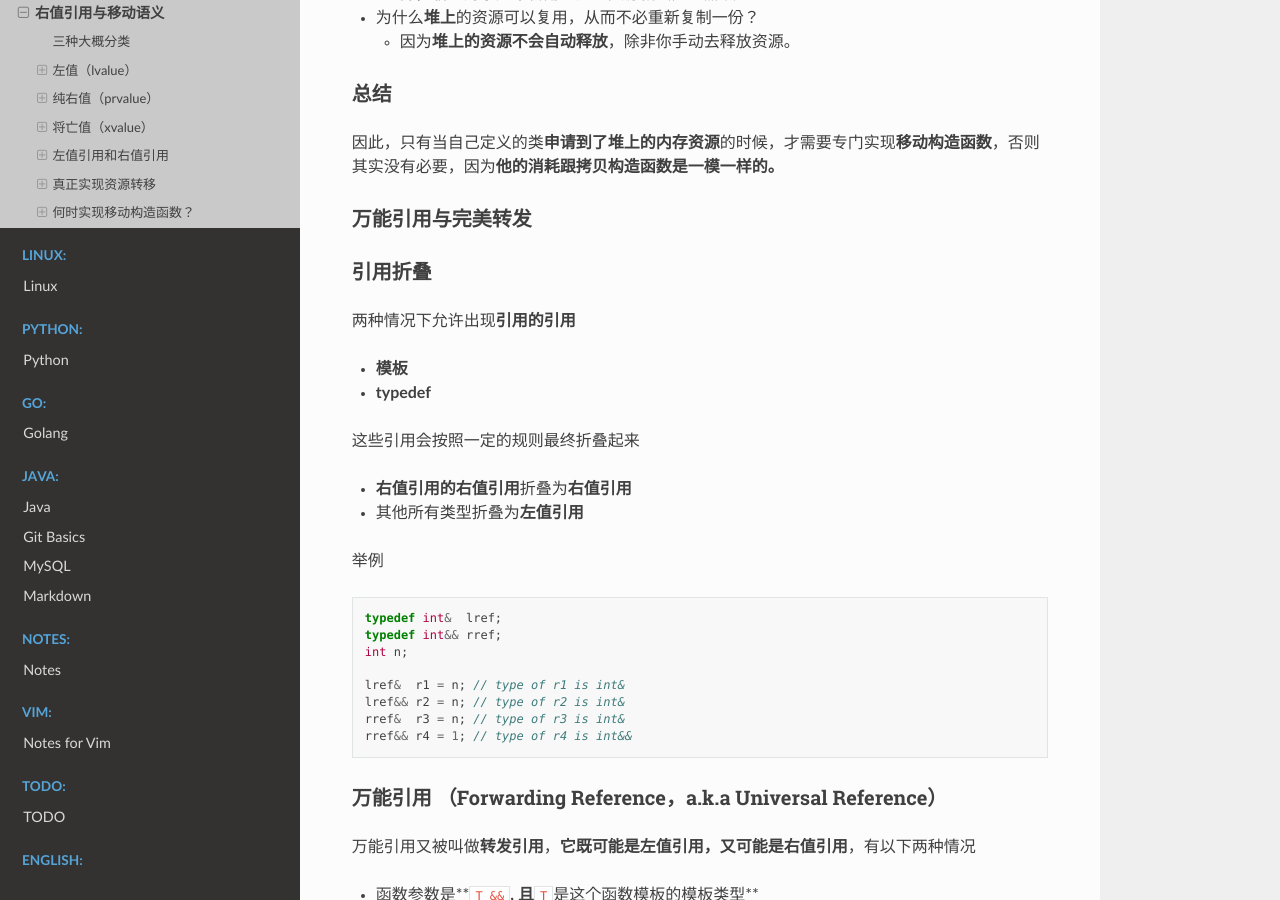
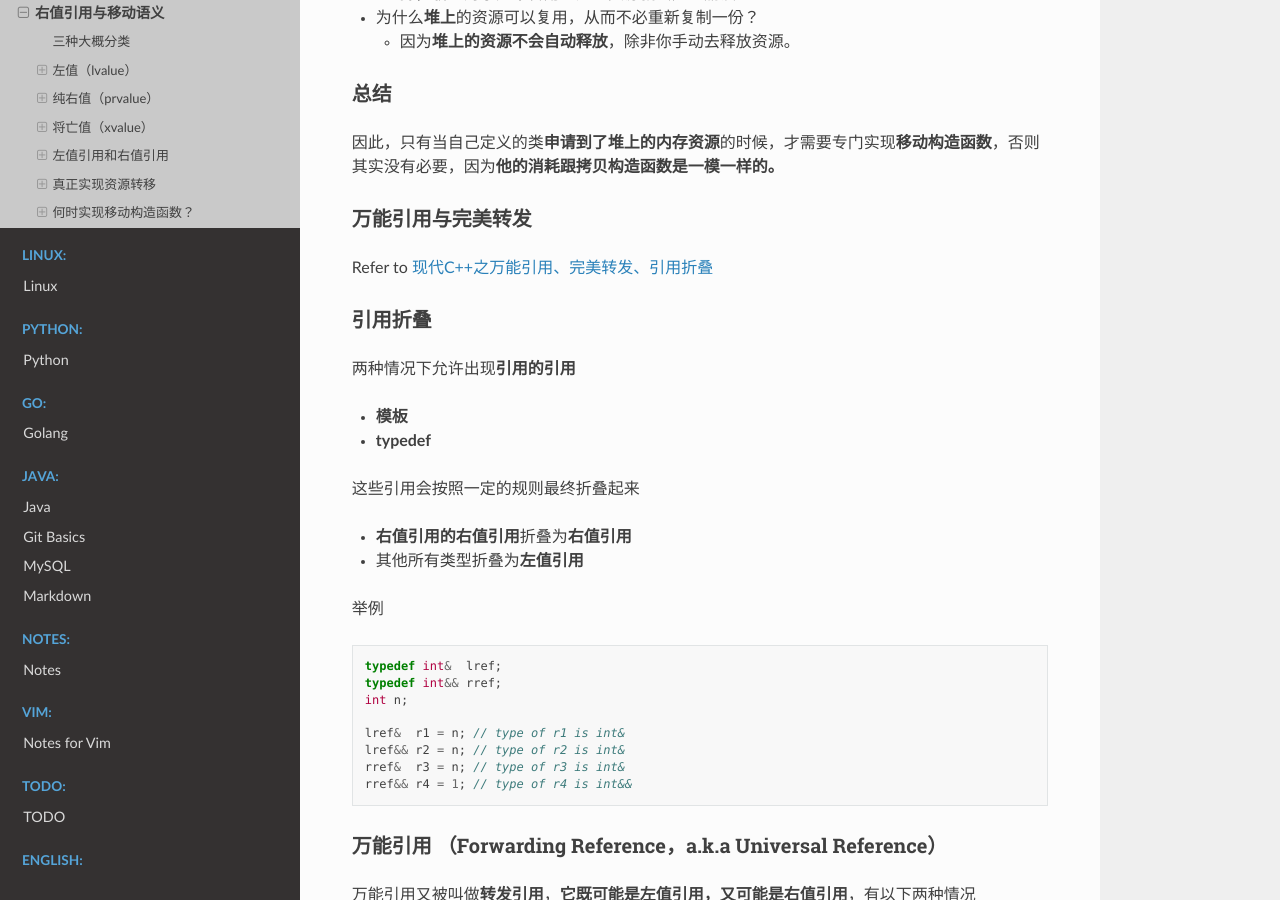
Before and after one commit to Pyrad/pyradnotes, a Sphinx documentation site: the page built from source/CPP/LvalueRvalue.md, in a window 1280 px wide and 900 px high, scrolled down 8223 px. Built offline with Sphinx 7.4.7 and the Read the Docs theme 2.0.0, drawn with Linux system fonts in a browser that asks for light colours.

Commit message:
Add an reference URL

```diff
--- a/source/CPP/LvalueRvalue.md
+++ b/source/CPP/LvalueRvalue.md
@@ -402,6 +402,8 @@ Move constructor of char_string2(fish)
 
 ### 万能引用与完美转发
 
+Refer to [现代C++之万能引用、完美转发、引用折叠](https://zhuanlan.zhihu.com/p/99524127)
+
 ### 引用折叠
 
 两种情况下允许出现**引用的引用**
```
